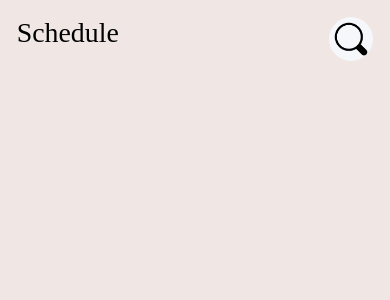
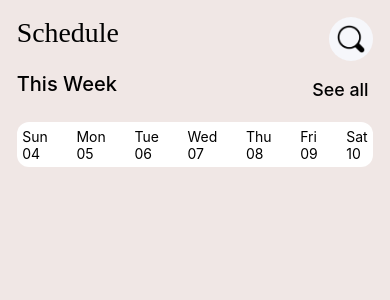
Before and after one commit to Mansoorali121/Student-Management-App-with-Firebase, a React Native app: screen / in a window 390 px wide. Shown: the top 300 px of the page. Built offline with nearby package versions, Linux system fonts and the light colour scheme.

Commit message:
Week and days list add

```diff
--- a/src/components/Scheduleheader.js
+++ b/src/components/Scheduleheader.js
@@ -1,4 +1,4 @@
-import { Image, StyleSheet, Text, View } from 'react-native';
+import { Image, StyleSheet, Text, TouchableOpacity, View } from 'react-native';
 import React from 'react';
 import { s } from 'react-native-size-matters';
 import theme from '../common/Theme';
@@ -10,12 +10,20 @@ const Scheduleheader = () => {
         <View>
           <Text style={styles.title}>Schedule</Text>
         </View>
-      <View style={styles.searchbox}>
+        <TouchableOpacity style={styles.searchbox} activeOpacity={0.6}>
           <Image
             source={require('../assets/icons/search.png')}
             style={styles.image}
           />
+        </TouchableOpacity>
       </View>
+      <View style={styles.subheader}>
+        <Text style={styles.subheadertext}>This Week </Text>
+        <Text
+          style={[styles.subheadertext, { fontSize: s(16), marginTop: s(6) }]}
+        >
+          See all{' '}
+        </Text>
       </View>
     </View>
   );
@@ -25,7 +33,7 @@ export default Scheduleheader;
 
 const styles = StyleSheet.create({
   container: { marginTop: s(15) },
-  image: { height: s(30), width: s(30) },
+  image: { height: s(25), width: s(25) },
   searchbox: {
     height: s(40),
     width: s(40),
@@ -34,8 +42,16 @@ const styles = StyleSheet.create({
     alignItems: 'center',
     justifyContent: 'center',
   },
-  headercontainer:{flexDirection:"row",justifyContent:"space-between"},
-  title:{fontSize:s(25),fontWeight
-    :"500", fontFamily:theme.fonts.regular
+  headercontainer: { flexDirection: 'row', justifyContent: 'space-between' },
+  title: {
+    fontSize: s(25),
+    fontWeight: '500',
+    fontFamily: theme.fonts.bold,
   },
+  subheader: {
+    flexDirection: 'row',
+    justifyContent: 'space-between',
+    marginTop: s(10),
+  },
+  subheadertext: { fontSize: s(18), fontWeight: '500' },
 });
--- /dev/null
+++ b/src/components/Weeklist.js
@@ -0,0 +1,66 @@
+import { StyleSheet, Text, View } from 'react-native';
+import React from 'react';
+import { s } from 'react-native-size-matters';
+import theme from '../common/Theme';
+
+const data = [
+  { id: 1, name: 'Sun', day: 1 },
+  { id: 2, name: 'Mun', day: 2 },
+  { id: 3, name: 'Tue', day: 3 },
+  { id: 4, name: 'Wed', day: 4 },
+  { id: 5, name: 'Thu', day: 5 },
+  { id: 6, name: 'Fri', day: 6 },
+  { id: 7, name: 'Sat', day: 7 },
+];
+
+const Weeklist = () => {
+  return (
+    <View style={styles.container}>
+      <View style={styles.weeksnames}>
+        <View>
+          <Text>Sun</Text>
+          <Text>04</Text>
+        </View>
+        <View>
+          <Text>Mon</Text>
+          <Text>05</Text>
+        </View>
+        <View>
+          <Text>Tue</Text>
+          <Text>06</Text>
+        </View>
+        {/* More */}
+        <View>
+          <Text>Wed</Text>
+          <Text>07</Text>
+        </View>
+        <View>
+          <Text>Thu</Text>
+          <Text>08</Text>
+        </View>
+        <View>
+          <Text>Fri</Text>
+          <Text>09</Text>
+        </View>
+        <View>
+          <Text>Sat</Text>
+          <Text>10</Text>
+        </View>
+      </View>
+    </View>
+  );
+};
+
+export default Weeklist;
+
+const styles = StyleSheet.create({
+  container: { marginTop: s(20) },
+  weeksnames: {
+    flexDirection: 'row',
+    justifyContent: 'space-between',
+    borderRadius: theme.radius.md,
+    padding: s(5),
+    alignItems: 'center',
+    backgroundColor:theme.colors.screenBackground
+  },
+});
--- a/src/screens/Schedule.js
+++ b/src/screens/Schedule.js
@@ -1,12 +1,15 @@
 import { StyleSheet, Text, View } from 'react-native';
 import React from 'react';
 import { s } from 'react-native-size-matters';
-import Scheduleheader from "../components/Scheduleheader";
+import Scheduleheader from '../components/Scheduleheader';
+import Weeklist from '../components/Weeklist';
 
 const Schedule = () => {
   return (
     <View style={styles.container}>
-      <Scheduleheader/>
+      <Scheduleheader />
+      {/* Week List Here */}
+      <Weeklist />
     </View>
   );
 };
```
Lines whose indentation alone changed are shown as unchanged.
